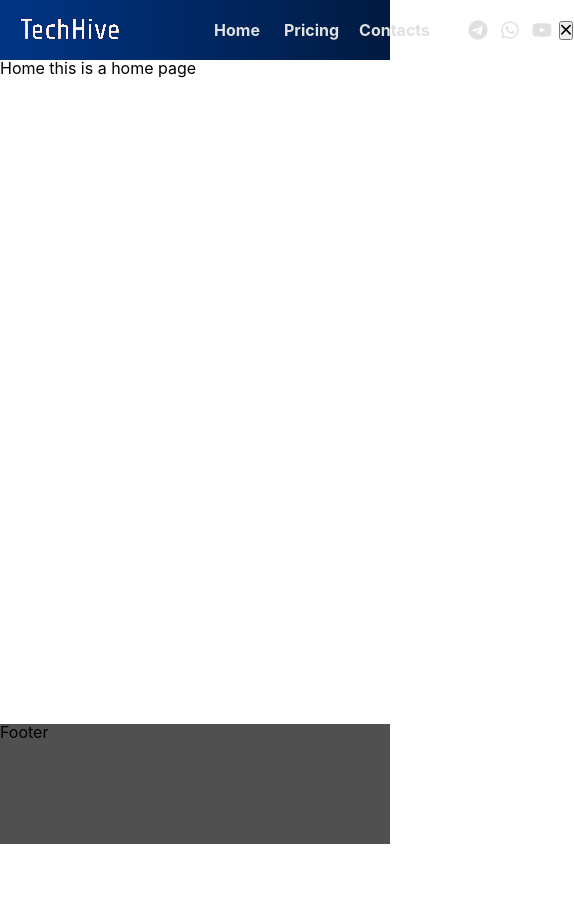
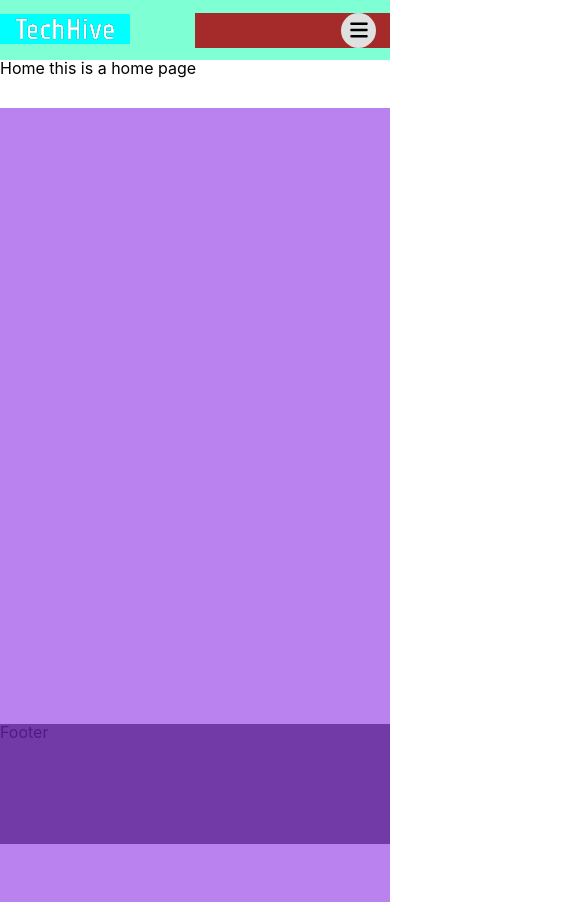
Before and after one commit to Alex-B012/techHive2, a React (Create React App) app: page / in a window 390 px wide. Shown: the whole page, 574 px wide, since content can reach past the window. Before the commit the page ends 844 px from the top, so only its background shows below. Built offline with nearby package versions, Linux system fonts and the light colour scheme; a web font is replaced by a local one.

Commit message:
fourth commit

```diff
--- a/src/components/Footer/footer.css
+++ b/src/components/Footer/footer.css
@@ -2,4 +2,5 @@ footer {
    grid-area: footer;
    height: 120px;
    background-color: rgb(80, 80, 80);
+   z-index: 1;
 }
--- /dev/null
+++ b/src/components/Header/BurgerMenu/BurgerMenu.tsx
@@ -0,0 +1,18 @@
+import "./burgerMenu.css"
+import { FontAwesomeIcon } from "@fortawesome/react-fontawesome"
+import { burgerBtns } from "../../../data/data"
+
+interface BurgerMenuProps {
+   state: boolean;
+   toggleMenuFunc: () => void;
+}
+
+function BurgerMenu({ state, toggleMenuFunc }: BurgerMenuProps) {
+   return (
+      <div className='header__burger'>
+         <button onClick={toggleMenuFunc} className='header__burger-btn'><FontAwesomeIcon icon={!state ? burgerBtns[0].icon : burgerBtns[1].icon} className="header__closeBtn" /></button>
+      </div>
+   )
+}
+
+export default BurgerMenu
--- /dev/null
+++ b/src/components/Header/BurgerMenu/burgerMenu.css
@@ -0,0 +1,42 @@
+.header__burger {
+   display: none;
+   justify-content: end;
+   padding-right: 7%;
+
+}
+
+.header__burger-btn {
+   width: 35px;
+   height: 35px;
+   display: grid;
+   justify-items: center;
+   align-items: center;
+   border: none;
+   border-radius: 50%;
+   background-color: var(--link-color);
+}
+
+.header__burger-btn:hover {
+   cursor: pointer;
+   box-shadow: 0px 0px 5px var(--link-color);
+}
+
+.header__closeBtn {
+   width: 20px;
+   height: 20px;
+   transition: all 2s;
+}
+
+.header__burger-btn:hover .header__closeBtn {
+   cursor: pointer;
+   color: var(--link-color-hover);
+   transition: all 0.5s;
+}
+
+@media screen and (max-width: 700px) {
+   .header__burger {
+      display: grid;
+      background-color: brown;
+      min-width: 100px;
+   }
+}
--- a/src/components/Header/Header.tsx
+++ b/src/components/Header/Header.tsx
@@ -1,40 +1,35 @@
-import React, { useState } from 'react'
-import { Link } from 'react-router-dom'
+import { useState } from 'react'
 import "./header.css"
-
 import { FontAwesomeIcon } from '@fortawesome/react-fontawesome';
 import { headerLinks, headerOuterLinks, burgerBtns } from '../../data/data'
 
+import Logo from "../Logo/Logo"
+import NavBar from './NavBar/NavBar';
+import OuterLinks from '../OuterLinks/OuterLinks';
+import BurgerMenu from './BurgerMenu/BurgerMenu';
 
 
 
 function Header() {
    const [isMenuOpen, setIsMenuOpen] = useState(false);
+   const openMenu = "openMenu"
 
-   // Toggle the menu state
    const toggleMenu = () => {
       setIsMenuOpen(!isMenuOpen);
    };
 
-
    return (
       <header>
-         <Link to={headerLinks[0].url} className='header__logoLink'><img src="/techHive4.svg" alt="Logo" className='header__logo' /></Link>
-         <nav className="header__navbar">
-            {headerLinks.map((link) => {
-               return <Link key={link.id} to={link.url} className='header__link'>{link.name}</Link>;
-            })}
-         </nav>
-         <div className="header__outerLinkList">
-            {headerOuterLinks.map((link) => {
-               return <Link key={link.id} to={link.url} className='header__outerLink'><FontAwesomeIcon icon={link.icon} className="header__outerIcon" /></Link>;
-            })}
+         <div className="header__row1">
+            <Logo link={headerLinks[0]} />
+            <NavBar links={headerLinks} state={isMenuOpen} />
+            <OuterLinks links={headerOuterLinks} />
+            <BurgerMenu state={isMenuOpen} toggleMenuFunc={toggleMenu} />
          </div>
-
-         <div className='header__burger'>
-            {isMenuOpen ? (<button className='header__burger-btn'><FontAwesomeIcon icon={burgerBtns[0].icon} className="header__closeBtn" /></button>) : (<button className='header__burger-btn'><FontAwesomeIcon icon={burgerBtns[1].icon} className="header__closeBtn" /></button>)}
+         <div className={`header__row2 ${isMenuOpen ? openMenu : ""}`}>
+            <NavBar links={headerLinks} state={isMenuOpen} />
+            <OuterLinks links={headerOuterLinks} />
          </div>
-
          <div className='header__cover'></div>
       </header>
    )
--- /dev/null
+++ b/src/components/Header/NavBar/NavBar.tsx
@@ -0,0 +1,33 @@
+import { Link } from "react-router-dom";
+import "./navbar.css"
+
+interface LinkItem {
+   id: number;
+   name: string;
+   url: string;
+}
+
+interface NavBarProps {
+   links: LinkItem[];
+   state: boolean
+}
+
+let openMenu = "openMenu"
+
+function NavBar({ links, state }: NavBarProps) {
+   return (
+      <nav className={`header__navbar`}>
+         {
+            links.map((item) => {
+               return (
+                  <Link key={item.id} to={item.url} className="header__link">
+                     {item.name}
+                  </Link>
+               );
+            })
+         }
+      </nav >
+   );
+}
+
+export default NavBar;
--- /dev/null
+++ b/src/components/Header/NavBar/navbar.css
@@ -0,0 +1,37 @@
+.header__navbar {
+   display: grid;
+   grid-template-columns: 1fr 1fr 1fr;
+   justify-self: center;
+   align-items: center;
+   width: 260px;
+   height: 40px;
+}
+
+.header__link {
+   text-align: center;
+   padding: 2px 10px;
+   color: var(--link-color);
+   font-weight: 700;
+   text-decoration: none;
+   transition: all 2s;
+
+}
+
+.header__link:hover {
+   color: var(--link-color-hover);
+   transition: all 0.5s;
+}
+
+
+
+/* .openMenu {
+   min-height: 100px;
+   background-color: red;
+} */
+
+
+@media screen and (max-width: 700px) {
+   .header__navbar {
+      display: none;
+   }
+}
--- a/src/components/Header/header.css
+++ b/src/components/Header/header.css
@@ -1,72 +1,66 @@
 header {
    display: grid;
    grid-area: header;
-   grid-template-columns: 200px 240px 120px 1fr;
-   grid-template-rows: 60px;
+   grid-template-columns: 1fr;
+   grid-template-rows: 60px 100px;
+   row-gap: 0 10px;
    align-items: center;
-   background-color: var(--header-bg-color);
+   justify-content: center;
    background: linear-gradient(90deg, var(--header-bg-color) 0%, var(--header-bg-color2)100%);
+   z-index: 10;
 }
 
-.header__logo {
-   align-self: start;
-   width: 120px;
-   height: 40px;
-   padding-left: 20px;
+.header__row1 {
+   display: grid;
+   grid-template-columns: 260px 1fr 260px;
+   grid-template-rows: 60px;
+   background-color: aqua;
+   align-items: center;
+   justify-content: center;
+   margin: 0;
+   padding: 0;
+}
+
+.header__row2 {
+   display: none;
+   grid-template-columns: 1fr;
+   grid-template-rows: 100px;
+   background-color: rgba(137, 43, 226, 0.589);
+   margin: 0;
+   padding: 0;
 
 }
 
-.header__navbar {
-   display: grid;
-   grid-template-columns: 1fr 1fr 1fr;
-   align-items: center;
-   height: 40px;
+@media screen and (max-width: 750px) {
+   .header__row1 {
+      grid-template-columns: 230px 1fr 230px;
+      row-gap: 0 3px;
+   }
 }
 
-.header__link {
-   text-align: center;
-   padding: 2px 10px;
-   color: var(--link-color);
-   font-weight: 700;
-   text-decoration: none;
-   transition: all 2s;
 
+
+@media screen and (max-width: 700px) {
+   .header__row1 {
+      grid-template-columns: 130px 1fr 130px;
+      background-color: aquamarine;
    }
 
-.header__link:hover {
-   color: var(--link-color-hover);
-   transition: all 0.5s;
+   .header__row2 {
+      display: grid;
+      width: 100vw;
+      height: 94vh;
+      margin-bottom: -790px;
    }
 
-.header__outerLinkList {
+   .openMenu nav {
       display: grid;
-   grid-template-columns: 1fr 1fr 1fr;
-   padding-left: 20%;
+   }
 }
 
-.header__outerLink {
-   display: grid;
-   justify-content: center;
-   align-items: center;
-   width: 28px;
-   height: 28px;
-   border-radius: 50%;
-   transition: all 2s;
+@media screen and (max-width: 500px) {
+   .header__row1 {
+      grid-template-columns: 1fr 1fr;
+      background-color: aquamarine;
    }
-
-.header__outerIcon {
-   width: 20px;
-   height: 20px;
-   color: var(--link-color);
 }
-
-.header__outerLink:hover .header__outerIcon {
-   color: var(--link-color-hover);
-   transition: all 0.5s;
-}
-
-.header__burger {
-   display: grid;
-   justify-content: end;
-   padding-right: 5%;
-}
--- /dev/null
+++ b/src/components/Logo/Logo.tsx
@@ -0,0 +1,20 @@
+import { Link } from 'react-router-dom';
+import "./logo.css"
+
+interface LogoProps {
+   link: {
+      url: string;
+   };
+}
+
+function Logo({ link }: LogoProps) {
+   return (
+      <div>
+         <Link to={link.url} className="header__logoLink">
+            <img src="/techHive4.svg" alt="Logo" className="header__logo" />
+         </Link>
+      </div>
+   );
+}
+
+export default Logo
--- /dev/null
+++ b/src/components/Logo/logo.css
@@ -0,0 +1,16 @@
+.header__logo {
+   align-self: start;
+   min-width: 140px;
+   min-height: 40px;
+   padding: 0 30px;
+}
+
+@media screen and (max-width: 700px) {
+   .header__logo {
+      min-width: 70px;
+      max-width: 130px;
+      min-height: 30px;
+      padding: 0 15px;
+      background-color: aqua;
+   }
+}
--- /dev/null
+++ b/src/components/OuterLinks/OuterLinks.tsx
@@ -0,0 +1,28 @@
+import "./outerLinks.css"
+import { FontAwesomeIcon } from "@fortawesome/react-fontawesome";
+import { IconDefinition } from "@fortawesome/fontawesome-svg-core";
+import { Link } from "react-router-dom";
+
+interface OuterLink {
+   id: number;
+   name: string;
+   url: string;
+   icon: IconDefinition;
+}
+
+interface OuterLinksProps {
+   links: OuterLink[];
+}
+
+
+function OuterLinks({ links }: OuterLinksProps) {
+   return (
+      <div className="header__outerLinkList">
+         {links.map((link) => {
+            return <Link key={link.id} to={link.url} className='header__outerLink'><FontAwesomeIcon icon={link.icon} className="header__outerIcon" /></Link>;
+         })}
+      </div>
+   )
+}
+
+export default OuterLinks
--- /dev/null
+++ b/src/components/OuterLinks/outerLinks.css
@@ -0,0 +1,43 @@
+.header__outerLinkList {
+   display: grid;
+   grid-template-columns: 1fr 1fr 1fr;
+   justify-self: end;
+   /* margin: 0 30px; */
+   width: 100px;
+}
+
+.header__outerLink {
+   display: grid;
+   justify-content: center;
+   align-items: center;
+   width: 28px;
+   height: 28px;
+   border-radius: 50%;
+   transition: all 2s;
+}
+
+.header__outerIcon {
+   width: 20px;
+   height: 20px;
+   color: var(--link-color);
+}
+
+.header__outerLink:hover .header__outerIcon {
+   color: var(--link-color-hover);
+   transition: all 0.5s;
+
+}
+
+@media screen and (max-width: 700px) {
+   .header__outerLinkList {
+      justify-self: center;
+      background-color: coral;
+   }
+}
+
+
+@media screen and (max-width: 500px) {
+   .header__outerLinkList {
+      display: none;
+   }
+}
```
Lines whose indentation alone changed are shown as unchanged.
